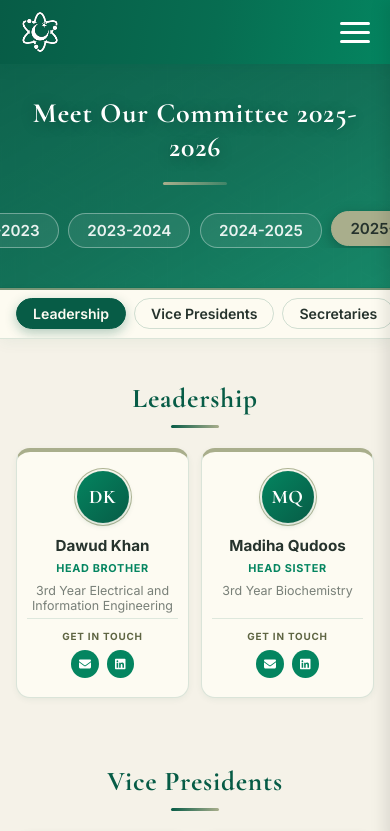
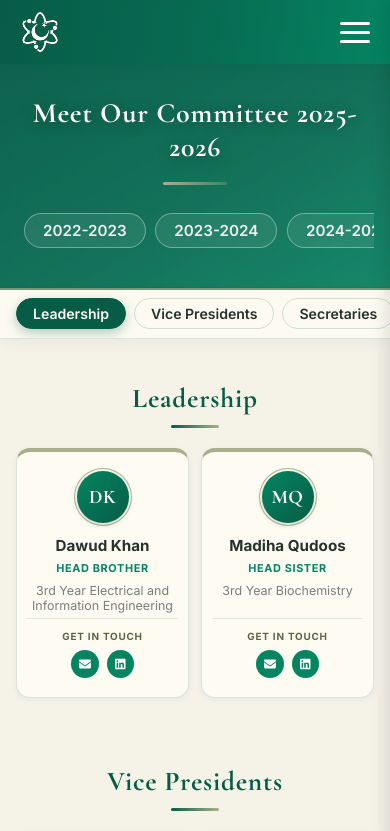
Before and after one commit to RayanAkhtar/STEMMuslimsWebsite, a Next.js app: page /committee in a window 390 px wide. Shown: the top 831 px of the page. Built offline with nearby package versions, Linux system fonts and the light colour scheme.

Commit message:
fix(committee): stop year bar overflow dragging the page sideways on mobile

```diff
--- a/src/app/committee/committee.module.scss
+++ b/src/app/committee/committee.module.scss
@@ -55,11 +55,31 @@
       display: flex;
       gap: 0.6rem;
       flex-wrap: nowrap;
-      justify-content: center;
       align-items: center;
       overflow-x: auto;
       padding: 1rem 8px 0;
       -webkit-overflow-scrolling: touch;
+      /* centered flex items size to their content, so without a cap this bar
+         grows wider than the phone screen and drags the whole page sideways;
+         capping it makes the bar itself scroll instead */
+      max-width: 100%;
+      overscroll-behavior-x: contain;
+      scrollbar-width: none;
+
+      &::-webkit-scrollbar {
+        display: none;
+      }
+
+      /* auto margins centre the row when it fits but, unlike
+         justify-content: center, keep the first year reachable
+         once the bar overflows and scrolls */
+      > :first-child {
+        margin-left: auto;
+      }
+
+      > :last-child {
+        margin-right: auto;
+      }
     }
 
     .file_button {
@@ -110,6 +130,7 @@
       padding: 0.65rem 1.5rem;
       overflow-x: auto;
       -webkit-overflow-scrolling: touch;
+      overscroll-behavior-x: contain;
       scrollbar-width: none;
 
       &::-webkit-scrollbar {
```
